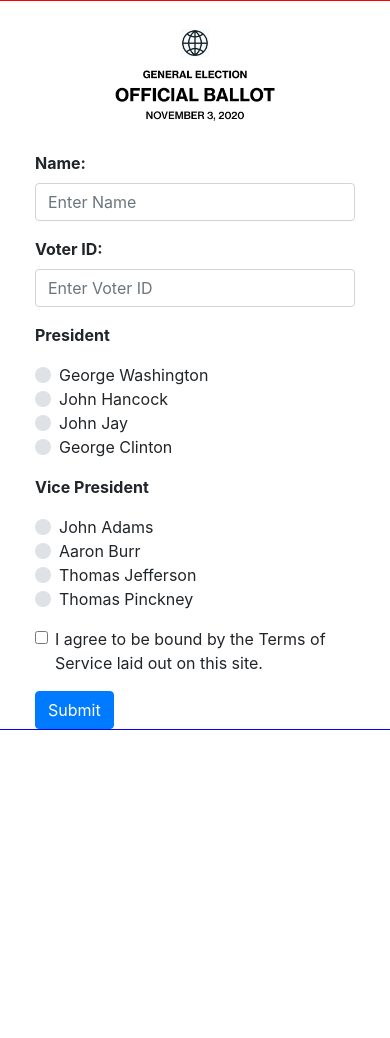
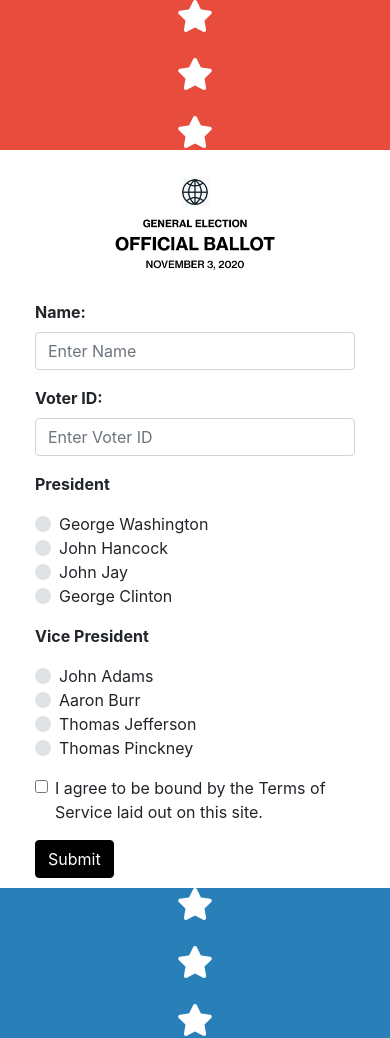
Before and after one commit to hieusydo/Realtime-Voting-System, a Flask app: page / in a window 390 px wide. Before the commit the page ends 730 px from the top, so only its background shows below. Run offline with Flask 2, Linux system fonts and the light colour scheme; some libraries are stand-ins or nearby versions.

Commit message:
Brushed up UI

```diff
--- a/app/static/main.css
+++ b/app/static/main.css
@@ -3,9 +3,25 @@
 }
 
 #leftColumn {
-    background-color: red;
+    background-color: #e74c3c;
+    display: flex;
+    align-items: center;
+    justify-content: center;
 }
 
 #rightColumn {
-    background-color: blue;
+    background-color: #2980b9;
+    display: flex;
+    align-items: center;
+    justify-content: center;
 }
+
+#ballotSubmitBtn {
+    margin-bottom: 10px;
+    background-color: black;
+    border-color: black;
+}
+
+.starBanner .fa {
+    color: white;
+}
--- a/app/templates/index.html
+++ b/app/templates/index.html
@@ -5,6 +5,7 @@
         <meta charset="utf-8">
         <meta name="viewport" content="width=device-width, initial-scale=1">  <!--shrink-to-fit=no-->
         <link rel="stylesheet" href="https://maxcdn.bootstrapcdn.com/bootstrap/4.1.0/css/bootstrap.min.css">
+        <link rel="stylesheet" href="https://use.fontawesome.com/releases/v5.8.2/css/all.css" integrity="sha384-oS3vJWv+0UjzBfQzYUhtDYW+Pj2yciDJxpsK1OYPAYjqT085Qq/1cq5FLXAZQ7Ay" crossorigin="anonymous">
         <link rel="stylesheet" href="/static/main.css">
         <script src="https://ajax.googleapis.com/ajax/libs/jquery/3.3.1/jquery.min.js"></script>
         <script src="https://maxcdn.bootstrapcdn.com/bootstrap/3.4.0/js/bootstrap.min.js"></script>
@@ -12,7 +13,13 @@
     <body>
         <!-- <div class="container"> -->
             <div class="row">
-                <div class="col-md-3 no-float" id="leftColumn"></div>
+                <div class="col-md-3 no-float" id="leftColumn">
+                    <div class="starBanner">
+                        <i class="fa fa-star fa-2x" aria-hidden="true"></i><br><br>
+                        <i class="fa fa-star fa-2x" aria-hidden="true"></i><br><br>
+                        <i class="fa fa-star fa-2x" aria-hidden="true"></i>
+                    </div>
+                </div>
                 <div class="col-md-6" id="ballotColumn">
                         <!-- <h1 class="text-center">Ballot</h1> -->
                         <img src="static/header.jpg" class="img-fluid rounded mx-auto d-block" alt="header-ballot" width="70%">
@@ -74,10 +81,16 @@
                                     <div class="invalid-feedback">Check this checkbox to continue.</div>
                                 </label>
                             </div>
-                            <button type="submit" class="btn btn-primary">Submit</button>
+                            <button type="submit" class="btn btn-primary" id="ballotSubmitBtn">Submit</button>
                         </form>
                 </div>
-                <div class="col-md-3" id="rightColumn"></div>
+                <div class="col-md-3" id="rightColumn">
+                    <div class="starBanner">
+                        <i class="fa fa-star fa-2x" aria-hidden="true"></i><br><br>
+                        <i class="fa fa-star fa-2x" aria-hidden="true"></i><br><br>
+                        <i class="fa fa-star fa-2x" aria-hidden="true"></i>
+                    </div>
+                </div>
             </div>
 
         <!-- </div> -->
--- a/app/templates/vote-result.html
+++ b/app/templates/vote-result.html
@@ -14,7 +14,7 @@
         background-color: #F1F3F3
     }
     .bar {
-        fill: #6F257F;
+        fill: #2980b9;
     }
     .axis path,
     .axis line {
```
